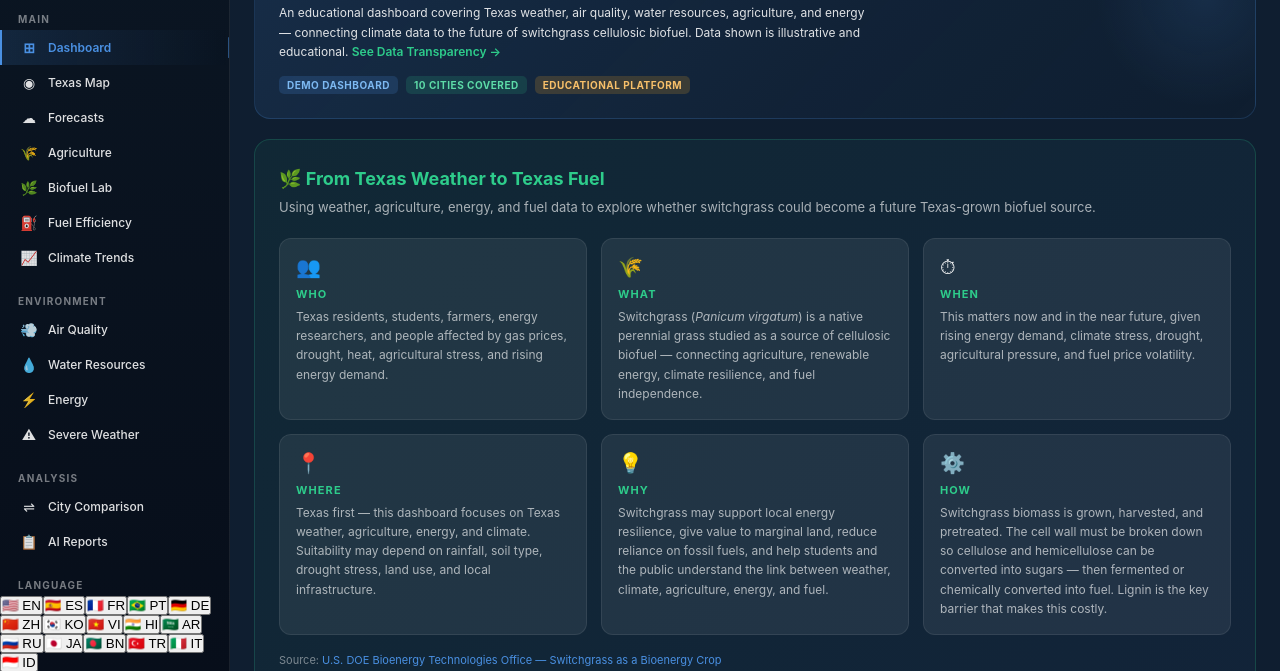
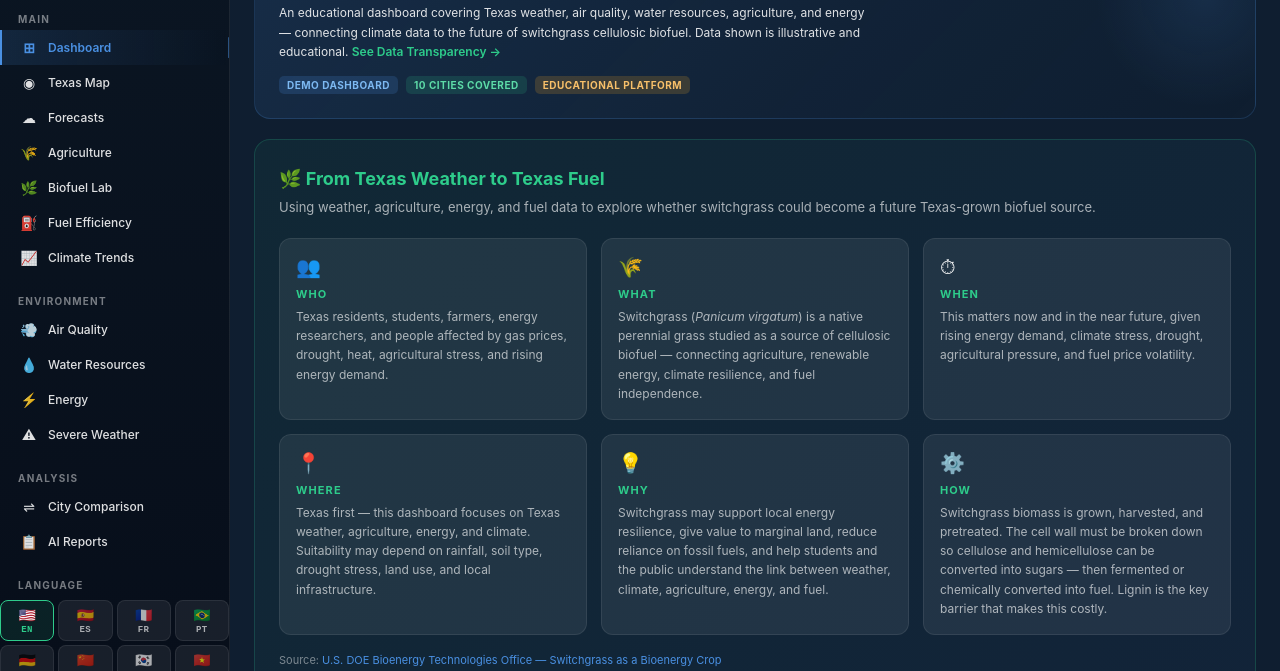
Before and after one commit to haohanzang-ai/Weather-Channel, a plain HTML site: page index.html in a window 1280 px wide. Shown: the part 129-800 px from the top of the page. Drawn offline with nearby package versions, Linux system fonts and the light colour scheme.

Commit message:
Add styles for language grid and buttons

```diff
--- a/styles/mission.css
+++ b/styles/mission.css
@@ -137,3 +137,41 @@
   .sources-grid { grid-template-columns: 1fr; }
   .process-step { min-width: 52px; padding: 6px 4px; }
 }
+/* ── Sidebar language grid ── */
+.lang-grid {
+  display: grid;
+  grid-template-columns: repeat(4, 1fr);
+  gap: 4px;
+  padding: 4px 0 8px 0;
+}
+.lang-btn {
+  display: flex;
+  flex-direction: column;
+  align-items: center;
+  gap: 2px;
+  background: var(--surface2);
+  border: 1px solid var(--border);
+  border-radius: var(--r8);
+  padding: 5px 2px;
+  cursor: pointer;
+  font-size: 14px;
+  color: var(--text2);
+  font-family: var(--font);
+  transition: background 0.15s, border-color 0.15s;
+}
+.lang-btn:hover {
+  background: var(--surface);
+  border-color: var(--border2);
+  color: var(--text0);
+}
+.lang-btn-active {
+  border-color: var(--green);
+  background: rgba(46,204,139,0.1);
+  color: var(--green);
+}
+.lang-code {
+  font-size: 9px;
+  font-weight: 700;
+  font-family: var(--mono);
+  letter-spacing: 0.05em;
+}
```
